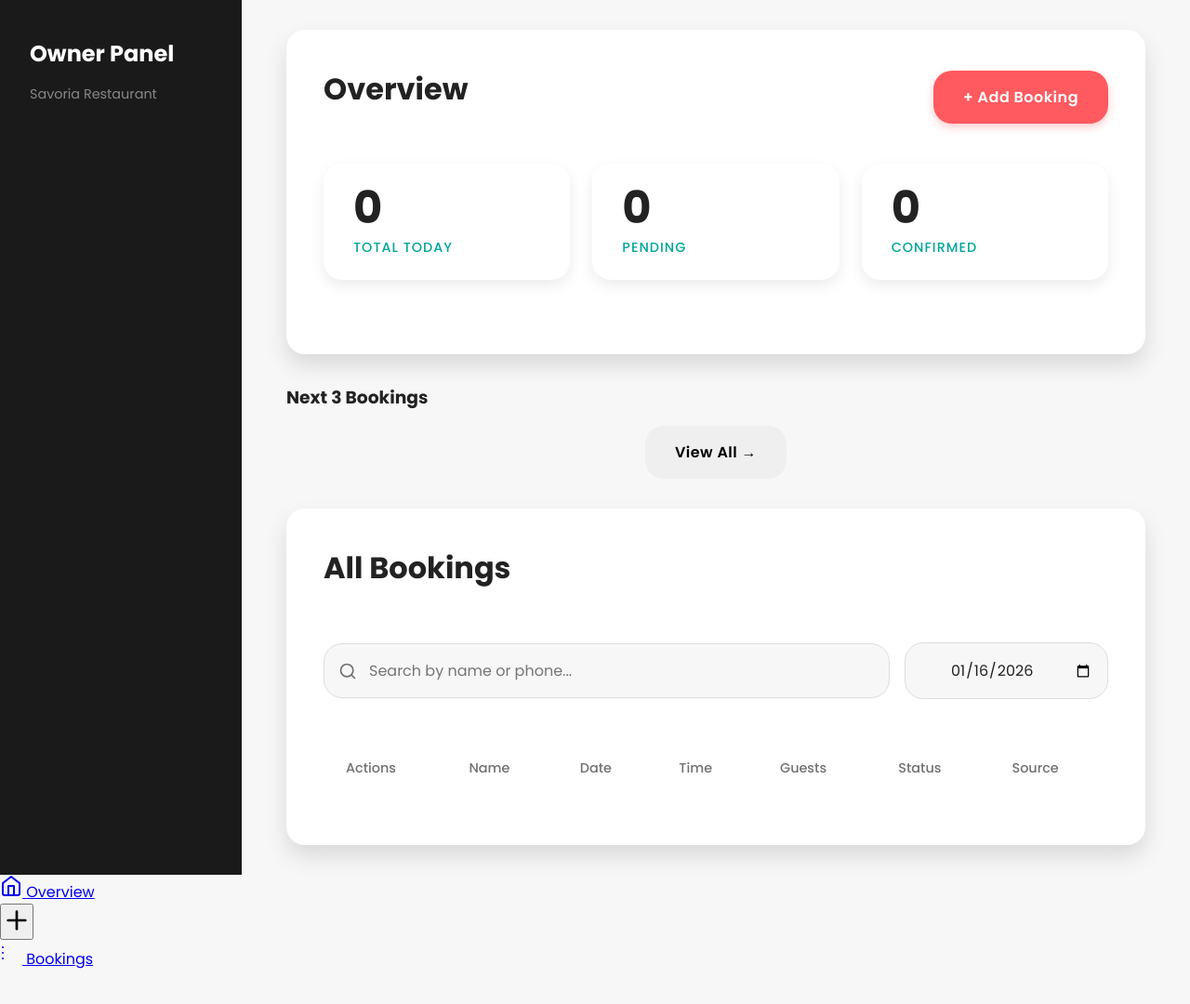
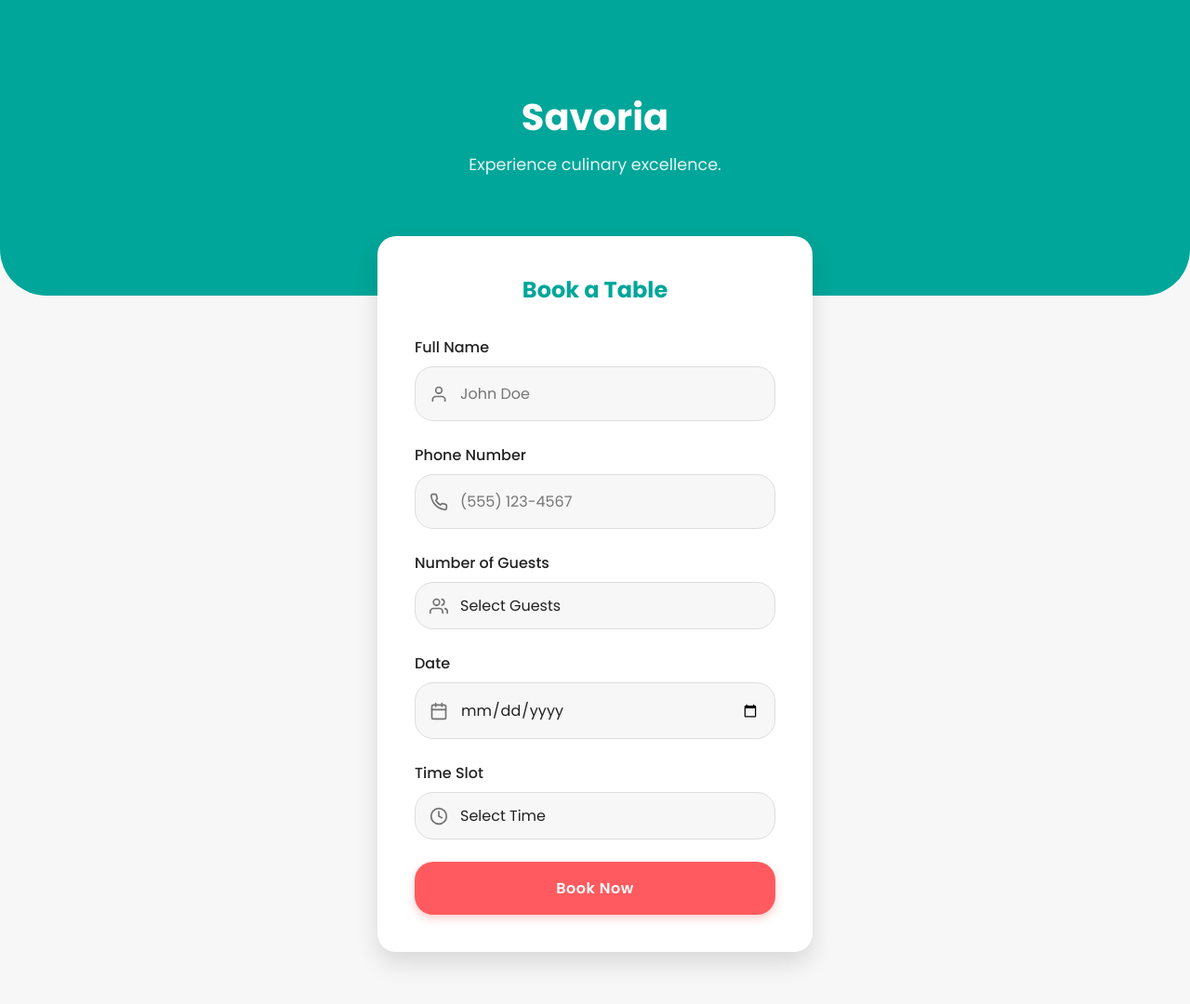
Before and after one commit to gamelancer835-sys/restaurants, a website: page public/index.html in a window 1280 px wide. Shown: the whole page at 93% size. Before the commit the page ends 1044 px from the top, so only its background shows below. Drawn offline with Linux system fonts and the light colour scheme; no server answers.

Commit message:
Update index.html

```diff
--- a/public/index.html
+++ b/public/index.html
@@ -4,196 +4,159 @@
 <head>
     <meta charset="UTF-8">
     <meta name="viewport" content="width=device-width, initial-scale=1.0">
-    <title>Savoria | Owner Dashboard</title>
+    <title>Savoria | Book Your Table</title>
+    <!-- Modern Typography -->
+    <link rel="preconnect" href="https://fonts.googleapis.com">
+    <link rel="preconnect" href="https://fonts.gstatic.com" crossorigin>
     <link href="https://fonts.googleapis.com/css2?family=Inter:wght@400;500;600&family=Outfit:wght@600;700&display=swap"
         rel="stylesheet">
     <link rel="stylesheet" href="styles/main.css">
 </head>
 
 <body>
-    <div class="dashboard-grid">
-        <aside class="sidebar">
-            <h2 class="text-white">Owner Panel</h2>
-            <p class="text-muted">Savoria Restaurant</p>
-        </aside>
-
-        <main class="main-content">
-            <!-- Mobile View Controllers -->
-
-            <!-- VIEW: OVERVIEW -->
-            <div id="view-overview" class="view-section active">
-                <div class="glass-card mb-2rem">
-                    <div class="dashboard-header">
-                        <h1>Overview</h1>
-                        <button class="btn btn-primary desktop-only" onclick="openModal()">+ Add Booking</button>
-                    </div>
-
-                    <!-- Horizontal Stats (Scrollable on Mobile) -->
-                    <div class="stats-container">
-                        <div class="stat-card">
-                            <div class="stat-value" id="stats-total">0</div>
-                            <div class="stat-label">Total Today</div>
-                        </div>
-                        <div class="stat-card">
-                            <div class="stat-value text-orange" id="stats-pending">0</div>
-                            <div class="stat-label">Pending</div>
-                        </div>
-                        <div class="stat-card">
-                            <div class="stat-value text-teal" id="stats-confirmed">0</div>
-                            <div class="stat-label">Confirmed</div>
-                        </div>
+    <div class="header-curve">
+        <div class="header-content text-center">
+            <h1>Savoria</h1>
+            <p>Experience culinary excellence.</p>
         </div>
     </div>
 
-                <!-- Mobile Quick List -->
-                <div class="mobile-only mb-2rem">
-                    <h3 class="mb-1rem">Next 3 Bookings</h3>
-                    <div id="mobile-quick-list" class="quick-list-container">
-                        <!-- Populated by JS -->
-                    </div>
-                    <div class="text-center mt-1rem">
-                        <button class="btn btn-text" onclick="switchView('bookings')">View All &rarr;</button>
-                    </div>
-                </div>
-            </div>
+    <main class="booking-container">
+        <div class="glass-card floating-card">
+            <h2 class="text-center" style="margin-bottom: 2rem; color: var(--primary-teal);">Book a Table</h2>
 
-            <!-- VIEW: BOOKINGS (Table) -->
-            <div id="view-bookings" class="view-section desktop-only-view">
-                <div class="glass-card">
-                    <div class="dashboard-header mobile-only">
-                        <h1>All Bookings</h1>
-                    </div>
-
-                    <!-- Filters -->
-                    <div class="filters">
-                        <div class="input-wrapper search-bar">
+            <form id="booking-form">
+                <div class="form-group">
+                    <label for="customer_name">Full Name</label>
+                    <div class="input-wrapper">
                         <span class="input-icon">
                             <svg xmlns="http://www.w3.org/2000/svg" width="20" height="20" viewBox="0 0 24 24"
                                 fill="none" stroke="currentColor" stroke-width="2" stroke-linecap="round"
                                 stroke-linejoin="round">
-                                    <circle cx="11" cy="11" r="8"></circle>
-                                    <line x1="21" y1="21" x2="16.65" y2="16.65"></line>
+                                <path d="M20 21v-2a4 4 0 0 0-4-4H8a4 4 0 0 0-4 4v2"></path>
+                                <circle cx="12" cy="7" r="4"></circle>
                             </svg>
                         </span>
-                            <input type="text" id="search-input" placeholder="Search by name or phone...">
-                        </div>
-                        <div class="input-wrapper" style="width: auto;">
-                            <input type="date" id="date-filter">
+                        <input type="text" id="customer_name" name="customer_name" placeholder="John Doe" required>
                     </div>
                 </div>
 
-                    <!-- Table -->
-                    <div class="table-container">
-                        <table class="booking-table">
-                            <thead>
-                                <tr>
-                                    <th>Actions</th>
-                                    <th>Name</th>
-                                    <th>Date</th>
-                                    <th>Time</th>
-                                    <th>Guests</th>
-                                    <th>Status</th>
-                                    <th>Source</th>
-                                </tr>
-                            </thead>
-                            <tbody id="bookings-body">
-                                <!-- Rows rendered by JS -->
-                            </tbody>
-                        </table>
+                <div class="form-group">
+                    <label for="phone_number">Phone Number</label>
+                    <div class="input-wrapper">
+                        <span class="input-icon">
+                            <svg xmlns="http://www.w3.org/2000/svg" width="20" height="20" viewBox="0 0 24 24"
+                                fill="none" stroke="currentColor" stroke-width="2" stroke-linecap="round"
+                                stroke-linejoin="round">
+                                <path
+                                    d="M22 16.92v3a2 2 0 0 1-2.18 2 19.79 19.79 0 0 1-8.63-3.07 19.5 19.5 0 0 1-6-6 19.79 19.79 0 0 1-3.07-8.67A2 2 0 0 1 4.11 2h3a2 2 0 0 1 2 1.72 12.84 12.84 0 0 0 .7 2.81 2 2 0 0 1-.45 2.11L8.09 9.91a16 16 0 0 0 6 6l1.27-1.27a2 2 0 0 1 2.11-.45 12.84 12.84 0 0 0 2.81.7A2 2 0 0 1 22 16.92z">
+                                </path>
+                            </svg>
+                        </span>
+                        <input type="tel" id="phone_number" name="phone_number" placeholder="(555) 123-4567"
+                            pattern="[0-9]{10}" title="Please enter 10 digits" required>
                     </div>
                 </div>
+
+                <div class="form-group">
+                    <label for="guest_count">Number of Guests</label>
+                    <div class="input-wrapper">
+                        <span class="input-icon">
+                            <svg xmlns="http://www.w3.org/2000/svg" width="20" height="20" viewBox="0 0 24 24"
+                                fill="none" stroke="currentColor" stroke-width="2" stroke-linecap="round"
+                                stroke-linejoin="round">
+                                <path d="M17 21v-2a4 4 0 0 0-4-4H5a4 4 0 0 0-4 4v2"></path>
+                                <circle cx="9" cy="7" r="4"></circle>
+                                <path d="M23 21v-2a4 4 0 0 0-3-3.87"></path>
+                                <path d="M16 3.13a4 4 0 0 1 0 7.75"></path>
+                            </svg>
+                        </span>
+                        <select id="guest_count" name="guest_count" required>
+                            <option value="" disabled selected>Select Guests</option>
+                            <option value="1">1 Person</option>
+                            <option value="2">2 People</option>
+                            <option value="3">3 People</option>
+                            <option value="4">4 People</option>
+                            <option value="5">5 People</option>
+                            <option value="6">6 People</option>
+                            <option value="7">7 People</option>
+                            <option value="8">8 People</option>
+                            <option value="9">9 People</option>
+                            <option value="10">10 People</option>
+                            <option value="11">11 People</option>
+                            <option value="12">12 People</option>
+                            <option value="13">13 People</option>
+                            <option value="14">14 People</option>
+                            <option value="15">15 People</option>
+                            <option value="16">16 People</option>
+                            <option value="17">17 People</option>
+                            <option value="18">18 People</option>
+                            <option value="19">19 People</option>
+                            <option value="20">20 People</option>
+                        </select>
                     </div>
-        </main>
                 </div>
 
-    <!-- Mobile Bottom Navigation -->
-    <nav class="mobile-bottom-nav mobile-only">
-        <a href="#" class="nav-item active" onclick="switchView('overview'); return false;">
-            <svg xmlns="http://www.w3.org/2000/svg" width="24" height="24" viewBox="0 0 24 24" fill="none"
-                stroke="currentColor" stroke-width="2" stroke-linecap="round" stroke-linejoin="round">
-                <path d="M3 9l9-7 9 7v11a2 2 0 0 1-2 2H5a2 2 0 0 1-2-2z"></path>
-                <polyline points="9 22 9 12 15 12 15 22"></polyline>
+                <div class="form-group">
+                    <label for="booking_date">Date</label>
+                    <div class="input-wrapper">
+                        <span class="input-icon">
+                            <svg xmlns="http://www.w3.org/2000/svg" width="20" height="20" viewBox="0 0 24 24"
+                                fill="none" stroke="currentColor" stroke-width="2" stroke-linecap="round"
+                                stroke-linejoin="round">
+                                <rect x="3" y="4" width="18" height="18" rx="2" ry="2"></rect>
+                                <line x1="16" y1="2" x2="16" y2="6"></line>
+                                <line x1="8" y1="2" x2="8" y2="6"></line>
+                                <line x1="3" y1="10" x2="21" y2="10"></line>
                             </svg>
-            <span>Overview</span>
-        </a>
-        <div class="nav-fab-container">
-            <button class="nav-fab" onclick="openModal()">
-                <svg xmlns="http://www.w3.org/2000/svg" width="32" height="32" viewBox="0 0 24 24" fill="none"
-                    stroke="currentColor" stroke-width="2" stroke-linecap="round" stroke-linejoin="round">
-                    <line x1="12" y1="5" x2="12" y2="19"></line>
-                    <line x1="5" y1="12" x2="19" y2="12"></line>
-                </svg>
-            </button>
+                        </span>
+                        <input type="date" id="booking_date" name="booking_date" required>
                     </div>
-        <a href="#" class="nav-item" onclick="switchView('bookings'); return false;">
-            <svg xmlns="http://www.w3.org/2000/svg" width="24" height="24" viewBox="0 0 24 24" fill="none"
-                stroke="currentColor" stroke-width="2" stroke-linecap="round" stroke-linejoin="round">
-                <list x1="8" y1="6" x2="21" y2="6"></list>
-                <list x1="8" y1="12" x2="21" y2="12"></list>
-                <list x1="8" y1="18" x2="21" y2="18"></list>
-                <line x1="3" y1="6" x2="3.01" y2="6"></line>
-                <line x1="3" y1="12" x2="3.01" y2="12"></line>
-                <line x1="3" y1="18" x2="3.01" y2="18"></line>
-            </svg>
-            <span>Bookings</span>
-        </a>
-    </nav>
                 </div>
 
-    <!-- Manual Booking Modal -->
-    <div id="manual-modal" class="modal-overlay hidden">
-        <div class="modal-content">
-            <button class="close-btn" onclick="closeModal()">&times;</button>
-            <h2 style="margin-bottom: 1.5rem;">Manual Booking</h2>
-
-            <form id="manual-form">
                 <div class="form-group">
-                    <label>Customer Name</label>
-                    <input type="text" name="customer_name" required>
-                </div>
-                <div class="form-group">
-                    <label>Phone Number</label>
-                    <input type="tel" name="phone_number" required>
-                </div>
-                <!-- Reusing standard fields -->
-                <div class="form-group">
-                    <label>Guests</label>
-                    <select name="guest_count" required>
-                        <option value="1">1</option>
-                        <option value="2">2</option>
-                        <option value="3">3</option>
-                        <option value="4">4</option>
-                        <option value="5">5</option>
-                        <option value="6">6</option>
-                        <option value="7">7</option>
-                        <option value="8">8</option>
-                        <option value="9">9</option>
-                        <option value="10">10</option>
-                    </select>
-                </div>
-                <div class="form-group">
-                    <label>Date</label>
-                    <input type="date" name="booking_date" required>
-                </div>
-                <div class="form-group">
-                    <label>Time Slot</label>
-                    <select name="time_slot" required>
+                    <label for="time_slot">Time Slot</label>
+                    <div class="input-wrapper">
+                        <span class="input-icon">
+                            <svg xmlns="http://www.w3.org/2000/svg" width="20" height="20" viewBox="0 0 24 24"
+                                fill="none" stroke="currentColor" stroke-width="2" stroke-linecap="round"
+                                stroke-linejoin="round">
+                                <circle cx="12" cy="12" r="10"></circle>
+                                <polyline points="12 6 12 12 16 14"></polyline>
+                            </svg>
+                        </span>
+                        <select id="time_slot" name="time_slot" required>
+                            <option value="" disabled selected>Select Time</option>
                             <option value="18:00">6:00 PM</option>
                             <option value="19:00">7:00 PM</option>
                             <option value="20:00">8:00 PM</option>
                             <option value="21:00">9:00 PM</option>
                         </select>
                     </div>
+                </div>
 
-                <button type="submit" class="btn btn-primary" style="width: 100%;">Add Booking</button>
+                <button type="submit" class="btn btn-primary" style="width: 100%;">Book Now</button>
+
+                <div id="loading" class="text-center mt-2 hidden" style="color: var(--text-muted);">
+                    Processing...</div>
+                <div id="error-msg" class="text-center mt-2 hidden" style="color: var(--accent-orange);"></div>
             </form>
+        </div>
+    </main>
+
+    <!-- Success Modal -->
+    <div id="success-modal" class="modal-overlay hidden">
+        <div class="modal-content text-center">
+            <h2 style="color: var(--secondary-color);">Booking Confirmed!</h2>
+            <p class="mt-2">Thank you, <span id="confirmed-name"></span>.</p>
+            <p>Your table is reserved for <span id="confirmed-date"></span> at <span id="confirmed-time"></span>.</p>
+            <p class="mt-2" style="font-size: 0.9rem; color: #a4b0be;">Booking ID: <span id="booking-id"></span></p>
+            <button onclick="window.location.reload()" class="btn btn-primary mt-2">Make Another Booking</button>
         </div>
     </div>
 
     <script src="js/app.js"></script>
-    <script src="js/toast.js"></script>
-    <script src="js/modal.js"></script>
-    <script src="js/dashboard.js"></script>
+    <script src="js/landing.js"></script>
 </body>
 
 </html>
```
Lines whose indentation alone changed are shown as unchanged.
